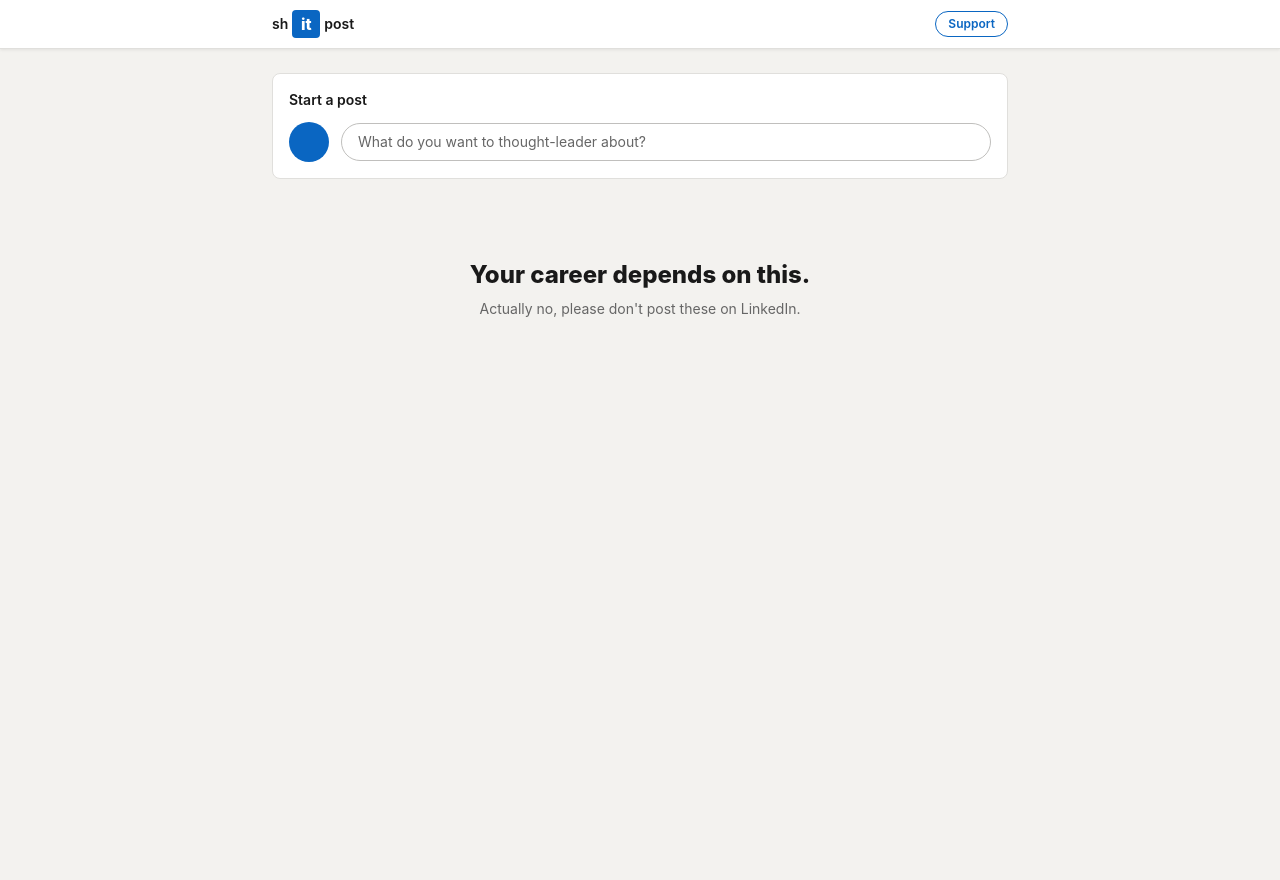
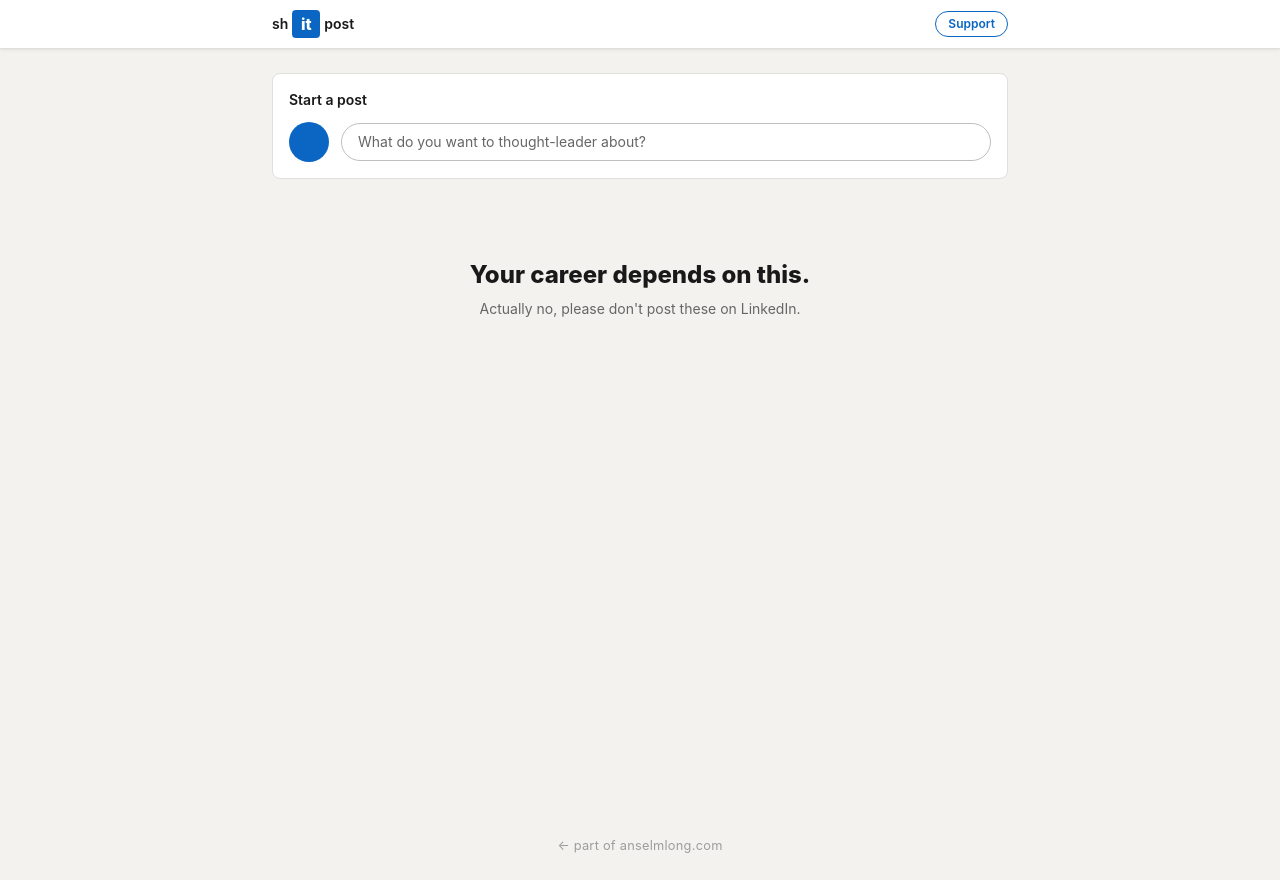
Before and after one commit to anselmlong/linkedin-shitpost, a Next.js app: page / in a window 1280 px wide. Before the commit the page ends 800 px from the top, so only its background shows below. Built offline with nearby package versions, Linux system fonts and the light colour scheme.

Commit message:
feat: add ecosystem footer

```diff
--- a/src/app/layout.tsx
+++ b/src/app/layout.tsx
@@ -11,6 +11,14 @@ const geistMono = Geist_Mono({
   variable: "--font-geist-mono",
   subsets: ["latin"],
 });
+
+const ecosystemFooterLinkStyle = {
+  color: "#888",
+  fontSize: "0.8rem",
+  textDecoration: "none",
+  opacity: 0.8,
+  letterSpacing: "0.02em",
+};
 
 export const metadata: Metadata = {
   title: "LinkedIn Shitpost Generator",
@@ -32,6 +40,14 @@ export default function RootLayout({
     <html lang="en" className={`${geistSans.variable} ${geistMono.variable} h-full antialiased`}>
       <body className="min-h-full flex flex-col">
         {children}
+        <div style={{ textAlign: "center", padding: "2rem 1rem 1.5rem" }}>
+          <a
+            href="https://anselmlong.com?from=shitpost"
+            style={ecosystemFooterLinkStyle}
+          >
+            &larr; part of anselmlong.com
+          </a>
+        </div>
       </body>
     </html>
   );
```
